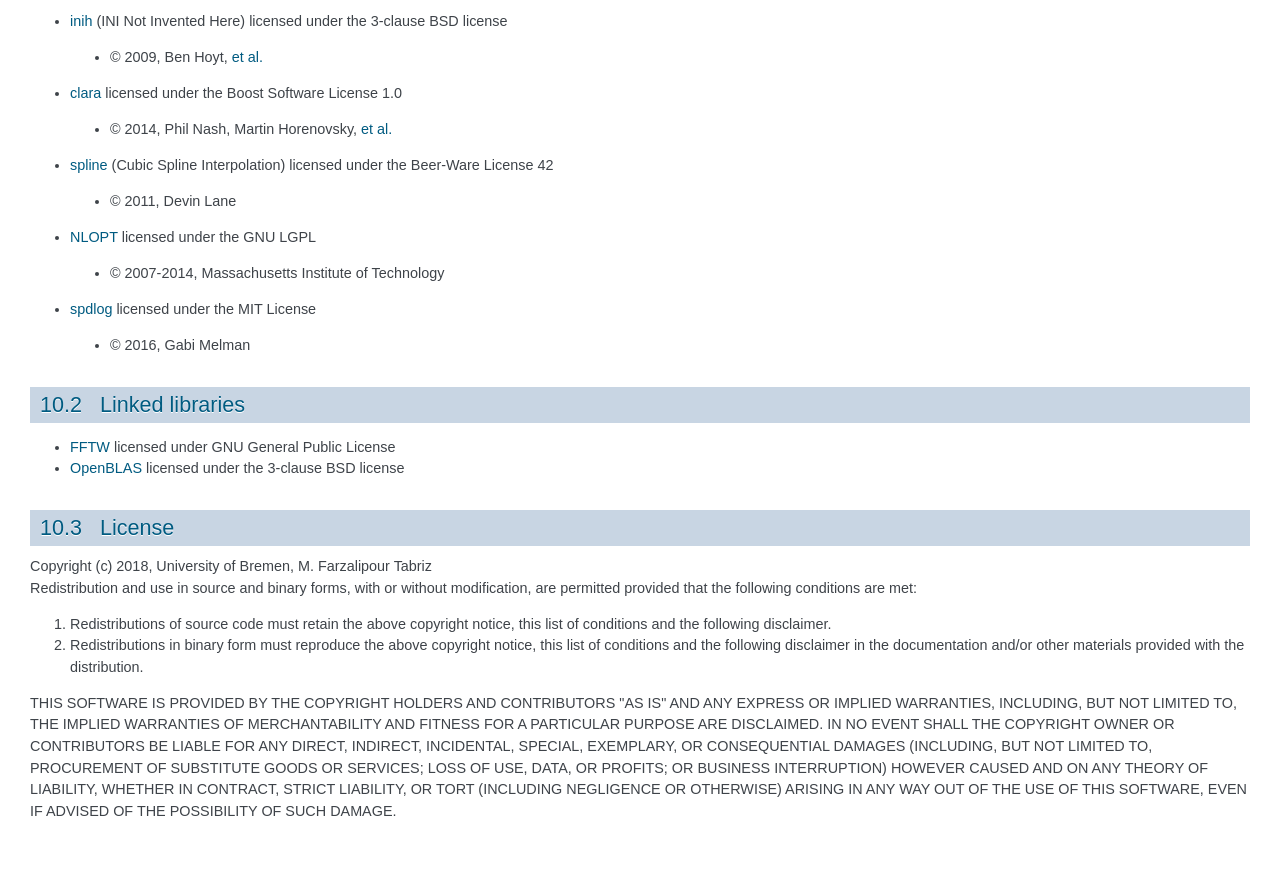
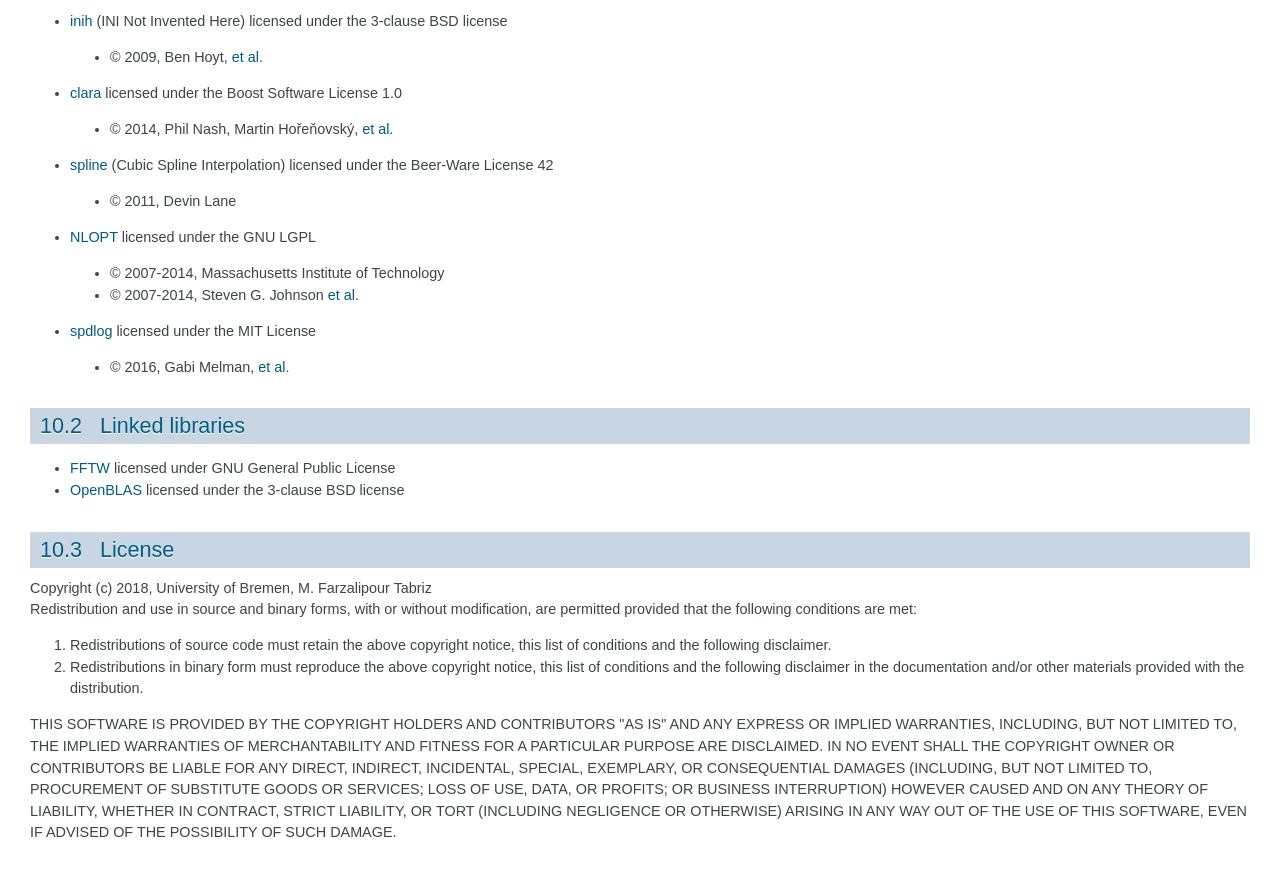
Before and after one commit to MFTabriz/slabcc, a plain HTML site: page manual.html in a window 1280 px wide. Shown: the part 8966-9840 px from the top of the page. Before the commit the page ends 9818 px from the top, so only its background shows below. Drawn offline with Linux system fonts and the light colour scheme.

Commit message:
update attributions

```diff
--- a/manual.html
+++ b/manual.html
@@ -1887,7 +1887,7 @@
 </ul>
 <blockquote>
 <ul class="simple">
-<li>© 2014, Phil Nash, Martin Horenovsky, <a class="reference external" href="https://github.com/catchorg/Clara/contributors">et al.</a></li>
+<li>© 2014, Phil Nash, Martin Hořeňovský, <a class="reference external" href="https://github.com/catchorg/Clara/contributors">et al.</a></li>
 </ul>
 </blockquote>
 <ul class="simple">
@@ -1904,6 +1904,7 @@
 <blockquote>
 <ul class="simple">
 <li>© 2007-2014, Massachusetts Institute of Technology</li>
+<li>© 2007-2014, Steven G. Johnson <a class="reference external" href="https://github.com/stevengj/nlopt/contributors">et al.</a></li>
 </ul>
 </blockquote>
 <ul class="simple">
@@ -1911,7 +1912,7 @@
 </ul>
 <blockquote>
 <ul class="simple">
-<li>© 2016, Gabi Melman</li>
+<li>© 2016, Gabi Melman, <a class="reference external" href="https://github.com/gabime/spdlog/contributors">et al.</a></li>
 </ul>
 </blockquote>
 </div>
```
Also changed, not shown: 2 other files.
